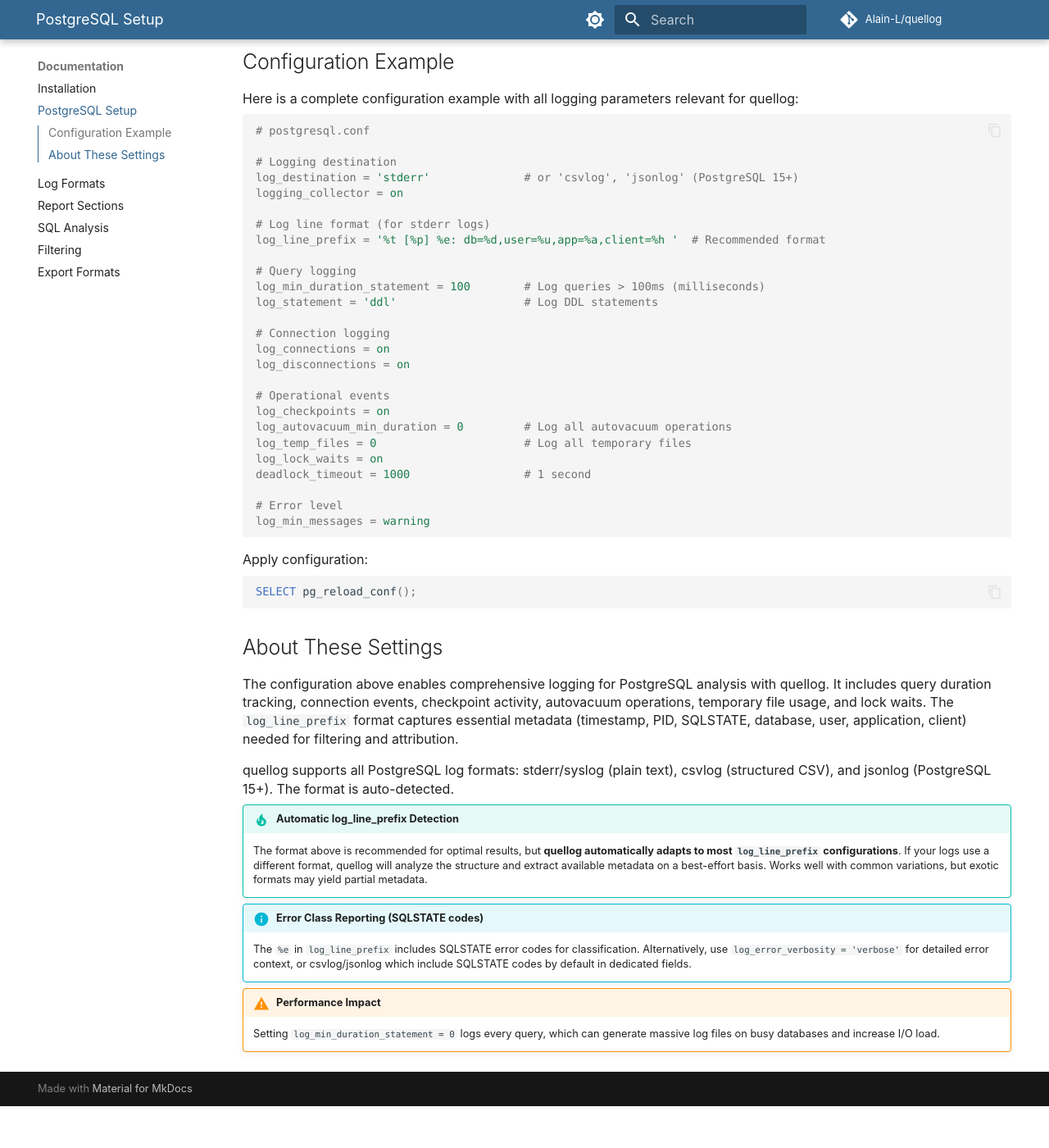
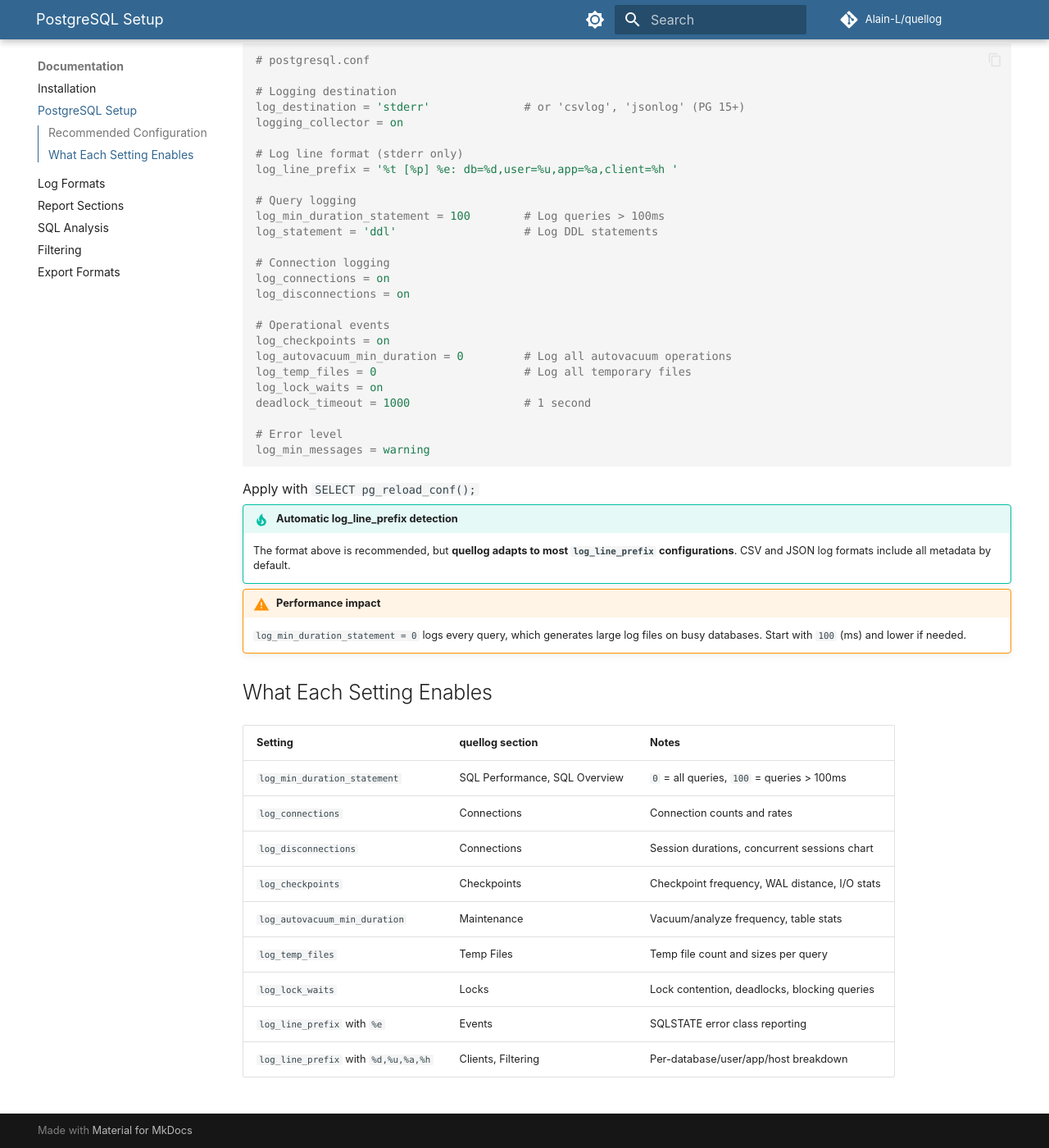
Before and after one commit to Alain-L/quellog, an MkDocs documentation site: the page built from docs/postgresql-setup.md, in a window 1280 px wide and 1400 px high, scrolled down 222 px. Shown: the whole window at 82% size. Built offline with MkDocs 1.6.1 and Material for MkDocs 9.7.7, drawn with Linux system fonts in a browser that asks for light colours; comment, search, counter and statistics services are not loaded; before the commit the page ends 1571 px from its top, so only the background shows below that; some of the changed text lies outside the part shown.

Commit message:
docs: rewrite PostgreSQL Setup with settings-to-sections table
- Remove filler intro
- Replace prose explanation with mapping table (setting → quellog section)
- Keep recommended config block and admonitions

````diff
--- a/docs/postgresql-setup.md
+++ b/docs/postgresql-setup.md
@@ -1,23 +1,19 @@
-# PostgreSQL Configuration
+# PostgreSQL Setup
 
-This guide covers the PostgreSQL logging settings that affect quellog's analysis capabilities.
-
-## Configuration Example
-
-Here is a complete configuration example with all logging parameters relevant for quellog:
+## Recommended Configuration
 
 ```ini
 # postgresql.conf
 
 # Logging destination
-log_destination = 'stderr'              # or 'csvlog', 'jsonlog' (PostgreSQL 15+)
+log_destination = 'stderr'              # or 'csvlog', 'jsonlog' (PG 15+)
 logging_collector = on
 
-# Log line format (for stderr logs)
-log_line_prefix = '%t [%p] %e: db=%d,user=%u,app=%a,client=%h '  # Recommended format
+# Log line format (stderr only)
+log_line_prefix = '%t [%p] %e: db=%d,user=%u,app=%a,client=%h '
 
 # Query logging
-log_min_duration_statement = 100        # Log queries > 100ms (milliseconds)
+log_min_duration_statement = 100        # Log queries > 100ms
 log_statement = 'ddl'                   # Log DDL statements
 
 # Connection logging
@@ -35,23 +31,25 @@ deadlock_timeout = 1000                 # 1 second
 log_min_messages = warning
 ```
 
-Apply configuration:
+Apply with `SELECT pg_reload_conf();`
 
-```sql
-SELECT pg_reload_conf();
-```
+!!! tip "Automatic log_line_prefix detection"
+    The format above is recommended, but **quellog adapts to most `log_line_prefix` configurations**. CSV and JSON log formats include all metadata by default.
 
-## About These Settings
+!!! warning "Performance impact"
+    `log_min_duration_statement = 0` logs every query, which generates large log files on busy databases. Start with `100` (ms) and lower if needed.
 
-The configuration above enables comprehensive logging for PostgreSQL analysis with quellog. It includes query duration tracking, connection events, checkpoint activity, autovacuum operations, temporary file usage, and lock waits. The `log_line_prefix` format captures essential metadata (timestamp, PID, SQLSTATE, database, user, application, client) needed for filtering and attribution.
 
-quellog supports all PostgreSQL log formats: stderr/syslog (plain text), csvlog (structured CSV), and jsonlog (PostgreSQL 15+). The format is auto-detected.
+## What Each Setting Enables
 
-!!! tip "Automatic log_line_prefix Detection"
-    The format above is recommended for optimal results, but **quellog automatically adapts to most `log_line_prefix` configurations**. If your logs use a different format, quellog will analyze the structure and extract available metadata on a best-effort basis. Works well with common variations, but exotic formats may yield partial metadata.
-
-!!! info "Error Class Reporting (SQLSTATE codes)"
-    The `%e` in `log_line_prefix` includes SQLSTATE error codes for classification. Alternatively, use `log_error_verbosity = 'verbose'` for detailed error context, or csvlog/jsonlog which include SQLSTATE codes by default in dedicated fields.
-
-!!! warning "Performance Impact"
-    Setting `log_min_duration_statement = 0` logs every query, which can generate massive log files on busy databases and increase I/O load.
+| Setting | quellog section | Notes |
+|---------|----------------|-------|
+| `log_min_duration_statement` | SQL Performance, SQL Overview | `0` = all queries, `100` = queries > 100ms |
+| `log_connections` | Connections | Connection counts and rates |
+| `log_disconnections` | Connections | Session durations, concurrent sessions chart |
+| `log_checkpoints` | Checkpoints | Checkpoint frequency, WAL distance, I/O stats |
+| `log_autovacuum_min_duration` | Maintenance | Vacuum/analyze frequency, table stats |
+| `log_temp_files` | Temp Files | Temp file count and sizes per query |
+| `log_lock_waits` | Locks | Lock contention, deadlocks, blocking queries |
+| `log_line_prefix` with `%e` | Events | SQLSTATE error class reporting |
+| `log_line_prefix` with `%d,%u,%a,%h` | Clients, Filtering | Per-database/user/app/host breakdown |
````
